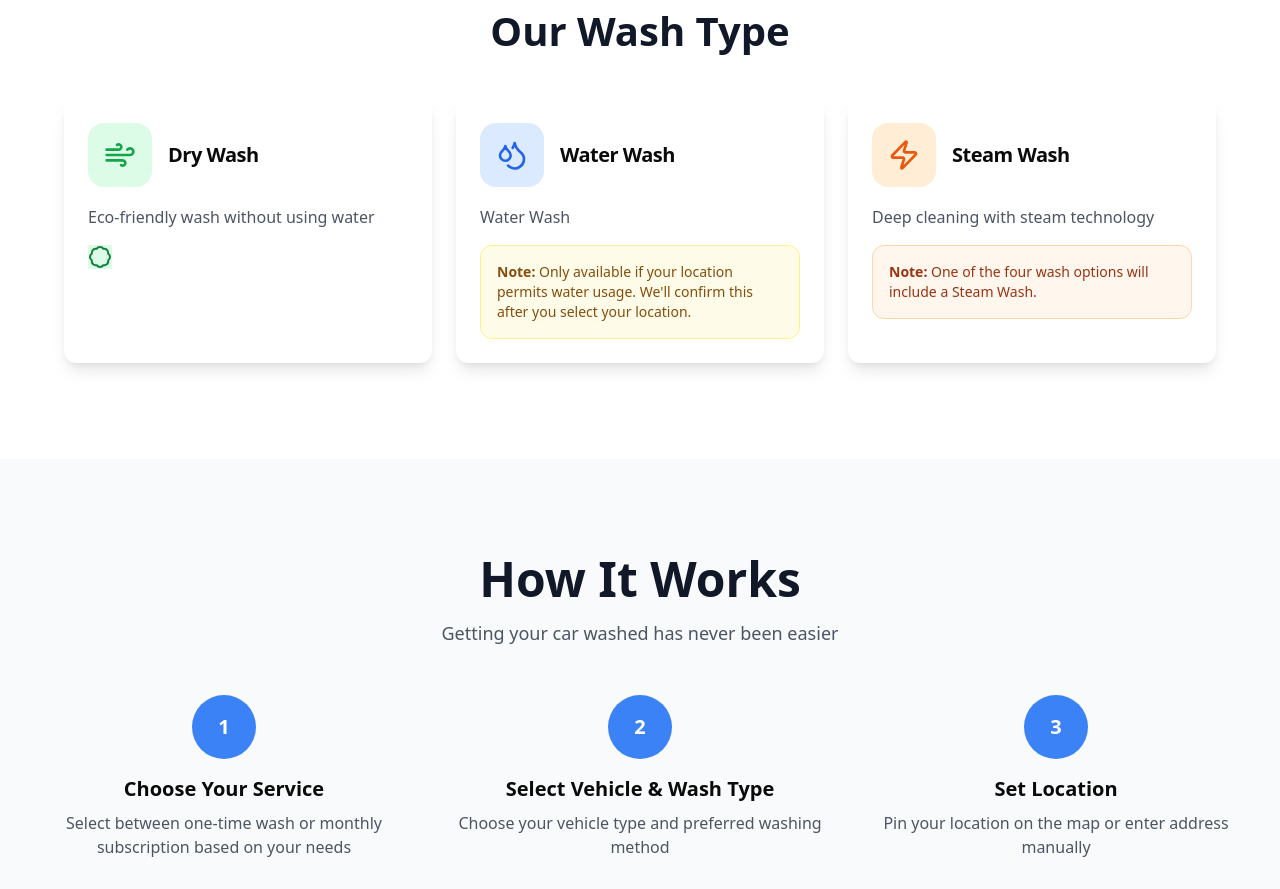
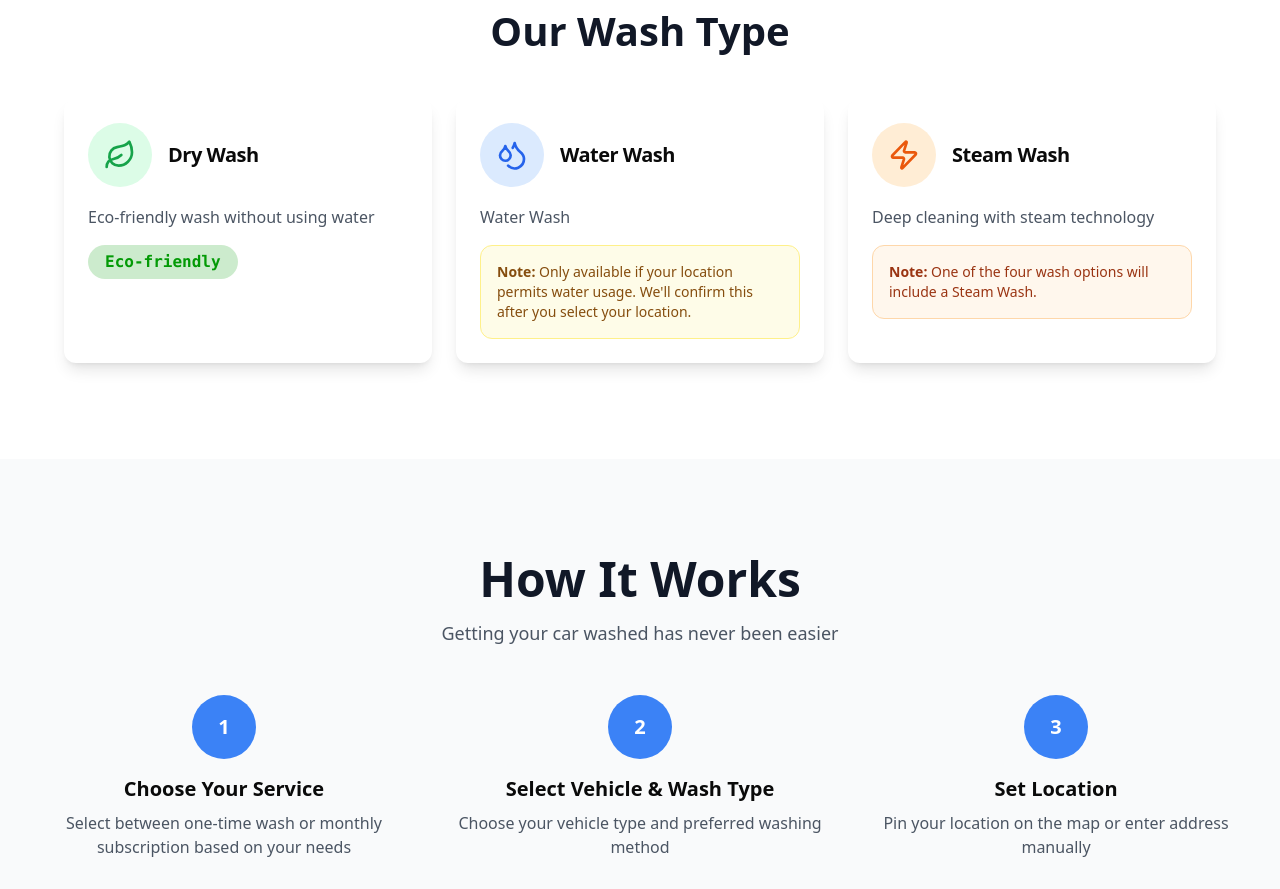
Before and after one commit to FSDTeam-SAA/youssefkleeno-frontend, a Next.js app: page / in a window 1280 px wide. Shown: the part 1500-2389 px from the top of the page. Built offline with nearby package versions, Linux system fonts and the light colour scheme.

Commit message:
fix wash type

```diff
--- a/src/components/WashType.tsx
+++ b/src/components/WashType.tsx
@@ -1,7 +1,7 @@
 import React from 'react'
-import { Card, CardContent, CardDescription, CardHeader, CardTitle } from "@/components/ui/card"
-import { Badge, Calendar, CheckCircle, Droplets, Wind, Zap } from 'lucide-react'
-import { Button } from './ui/button'
+import { Card, CardContent,  CardHeader, CardTitle } from "@/components/ui/card"
+import {   Droplets, Leaf,  Zap } from 'lucide-react'
+import { Badge } from "@/components/ui/badge"
 const WashType = () => {
   return (
     <div>
@@ -17,15 +17,16 @@ const WashType = () => {
             <Card className="text-left border-0 shadow-lg hover:shadow-xl transition-all duration-300 hover:-translate-y-1">
               <CardHeader className="pb-4">
                 <div className="flex items-center space-x-4 mb-3">
-                  <div className="w-16 h-16 bg-green-100 rounded-2xl flex items-center justify-center">
-                    <Wind className="w-8 h-8 text-green-600" />
+                  <div className="w-16 h-16 bg-green-100 rounded-full flex items-center justify-center">
+                    <Leaf className="w-8 h-8 text-green-600" />
                   </div>
                   <CardTitle className="text-xl font-bold">Dry Wash</CardTitle>
                 </div>
                 <p className="text-gray-600">Eco-friendly wash without using water</p>
               </CardHeader>
               <CardContent>
-                <Badge className="bg-green-100 text-green-700 hover:bg-green-100 font-medium">Eco-friendly</Badge>
+                <Badge  className="h-5 bg-[#039A0633] text-[#039A06] text-md  min-w-5 rounded-full px-4 py-4 font-mono tabular-nums shadow-none"
+          variant="destructive">Eco-friendly</Badge>
               </CardContent>
             </Card>
 
@@ -33,7 +34,7 @@ const WashType = () => {
             <Card className="text-left border-0 shadow-lg hover:shadow-xl transition-all duration-300 hover:-translate-y-1">
               <CardHeader className="pb-4">
                 <div className="flex items-center space-x-4 mb-3">
-                  <div className="w-16 h-16 bg-blue-100 rounded-2xl flex items-center justify-center">
+                  <div className="w-16 h-16 bg-blue-100 rounded-full flex items-center justify-center">
                     <Droplets className="w-8 h-8 text-blue-600" />
                   </div>
                   <CardTitle className="text-xl font-bold">Water Wash</CardTitle>
@@ -54,7 +55,7 @@ const WashType = () => {
             <Card className="text-left border-0 shadow-lg hover:shadow-xl transition-all duration-300 hover:-translate-y-1 sm:col-span-2 lg:col-span-1">
               <CardHeader className="pb-4">
                 <div className="flex items-center space-x-4 mb-3">
-                  <div className="w-16 h-16 bg-orange-100 rounded-2xl flex items-center justify-center">
+                  <div className="w-16 h-16 bg-orange-100 rounded-full flex items-center justify-center">
                     <Zap className="w-8 h-8 text-orange-600" />
                   </div>
                   <CardTitle className="text-xl font-bold">Steam Wash</CardTitle>
```
